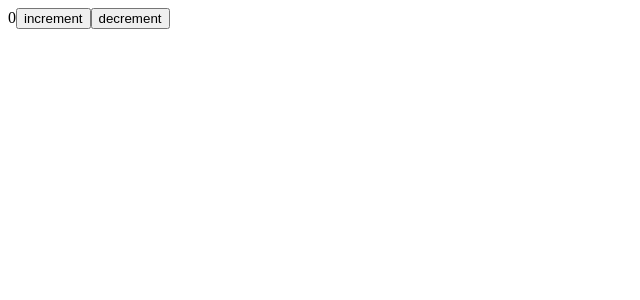
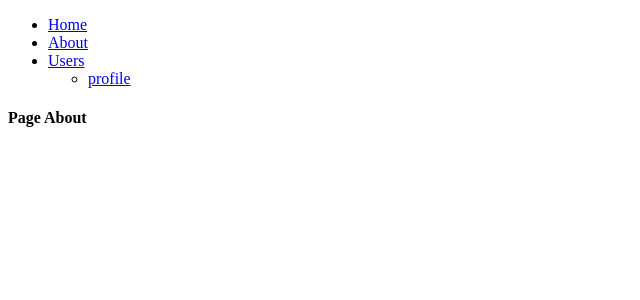
Before and after one commit to zyq190308/react-cnode, a React app: page /about in a window 1280 px wide. Shown: the top 300 px of the page, without its empty margins (0-640 px from the left). Built offline with nearby package versions, Linux system fonts and the light colour scheme.

Commit message:
react-router路由用法

```diff
--- a/package.json
+++ b/package.json
@@ -45,6 +45,7 @@
     "react-dev-utils": "^6.1.0",
     "react-dom": "^16.6.0",
     "react-redux": "^5.1.0",
+    "react-router-dom": "^4.3.1",
     "redux": "^4.0.1",
     "resolve": "1.8.1",
     "sass-loader": "7.1.0",
--- a/src/App.js
+++ b/src/App.js
@@ -1,40 +1,46 @@
 import React, { Component } from 'react';
 import { connect } from 'react-redux';
+import { BrowserRouter as Router, Route, Link, Switch } from "react-router-dom";
 
-import { increment, decrement } from './action';
+import Index from './pages/Index';
+import About from './pages/About';
+import Users from './pages/Users';
+import Profile from './pages/Profile';
 
-//函数写无状态组件
-// const App = function(props) {
-//   return (
-//     <div className="App">
-//         <span>{ props.number }</span>
-//         <button onClick={() => props.increment(0)}>increment</button>
-//         <button onClick={() => props.decrement(1)}>decrement</button>
-//     </div>
-//   )
-// }
-
-//箭头函数写无状态组件
-const App = (props) => (
-  <div className="App">
-        <span>{ props.number }</span>
-        <button onClick={() => props.increment(0)}>increment</button>
-        <button onClick={() => props.decrement(1)}>decrement</button>
-  </div>
-)
-
-//继承方式写组件
-// class App extends Component {
-//   render() {
-//     return (
-//       <div className="App">
-//         <span>{ this.props.number }</span>
-//         <button onClick={() => this.props.increment(0)}>increment</button>
-//         <button onClick={() => this.props.decrement(1)}>decrement</button>
-//       </div>
-//     );
-//   }
-// }
+class App extends Component {
+  render() {
+    return (
+      <Router>
+        <div>
+          <nav>
+            <ul>
+              <li>
+                <Link to="/">Home</Link>
+              </li>
+              <li>
+                <Link to="/about/">About</Link>
+              </li>
+              <li>
+                <Link to="/users">Users</Link>
+                <ul>
+                  <li>
+                    <Link to="/users/profile">profile</Link>
+                    <Route path="/users/profile" component={Profile}/>
+                  </li>
+                </ul>
+              </li>
+            </ul>
+          </nav>
+          <Switch>
+            <Route path="/" exact component={Index} />
+            <Route path="/about" component={About} />
+            <Route path="/users" exact component={Users} />>
+          </Switch>
+        </div>
+      </Router>
+    );
+  }
+}
 
 const mapStateToProps = (state) => {
   return {
@@ -43,8 +49,6 @@ const mapStateToProps = (state) => {
 }
 const mapDispatchToProps = (dispatch) => {
   return {
-    increment: (text) => dispatch(increment(text)),
-    decrement: (text) => dispatch(decrement(text))
   }
 };
 
--- /dev/null
+++ b/src/pages/About.js
@@ -0,0 +1,7 @@
+import React from 'react';
+
+const About = () => (
+    <h4>Page About</h4>
+)
+
+export default About;
--- /dev/null
+++ b/src/pages/Index.js
@@ -0,0 +1,7 @@
+import React from 'react';
+
+const Index = () => (
+    <h4>Page Index</h4>
+)
+
+export default Index;
--- /dev/null
+++ b/src/pages/Profile.js
@@ -0,0 +1,7 @@
+import React from 'react';
+
+const Profile = () => (
+    <h4>Page Profile</h4>
+)
+
+export default Profile;
--- /dev/null
+++ b/src/pages/Users.js
@@ -0,0 +1,7 @@
+import React from 'react';
+
+const Users = ({ match }) => (
+    <h4>Page Users { match.params.userId }</h4>
+)
+
+export default Users;
```
Also changed, not shown: 1 other file (tests, documents, lock files or other folders).
